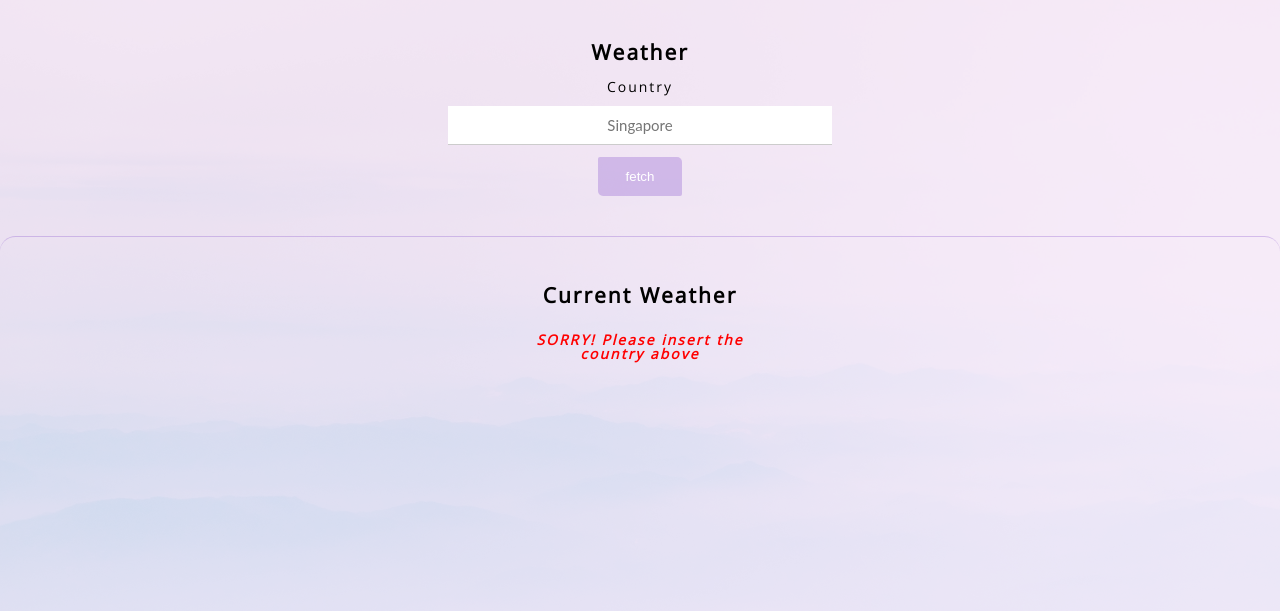
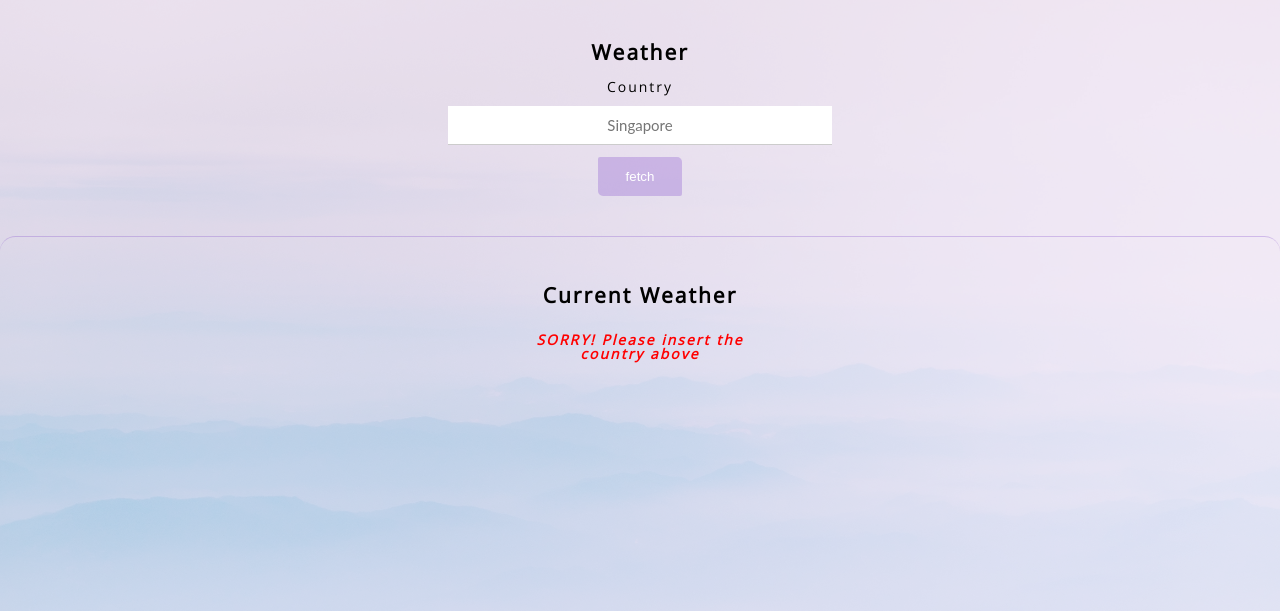
Before and after one commit to shahan007/weather-website, a Flask app: page / in a window 1280 px wide. Shown: the top 611 px of the page. Run offline with Flask 2, Linux system fonts and the light colour scheme.

Commit message:
fixed: background color overlay transparency & readme.md

```diff
--- a/web/static/styles/index.css
+++ b/web/static/styles/index.css
@@ -9,7 +9,7 @@ body {
     margin: 0;
     padding: 0;
     background-image: url("../images/bg.jpg") ;
-    background-color: rgba(252, 238, 253, 0.8);    /* or rgba(255,255,255,0.65) */
+    background-color: rgba(252, 238, 253, 0.65);    /* or rgba(255,255,255,0.65) */
     background-position: center;
     background-attachment: fixed;
     background-size: cover;
```
Also changed, not shown: README.md.
